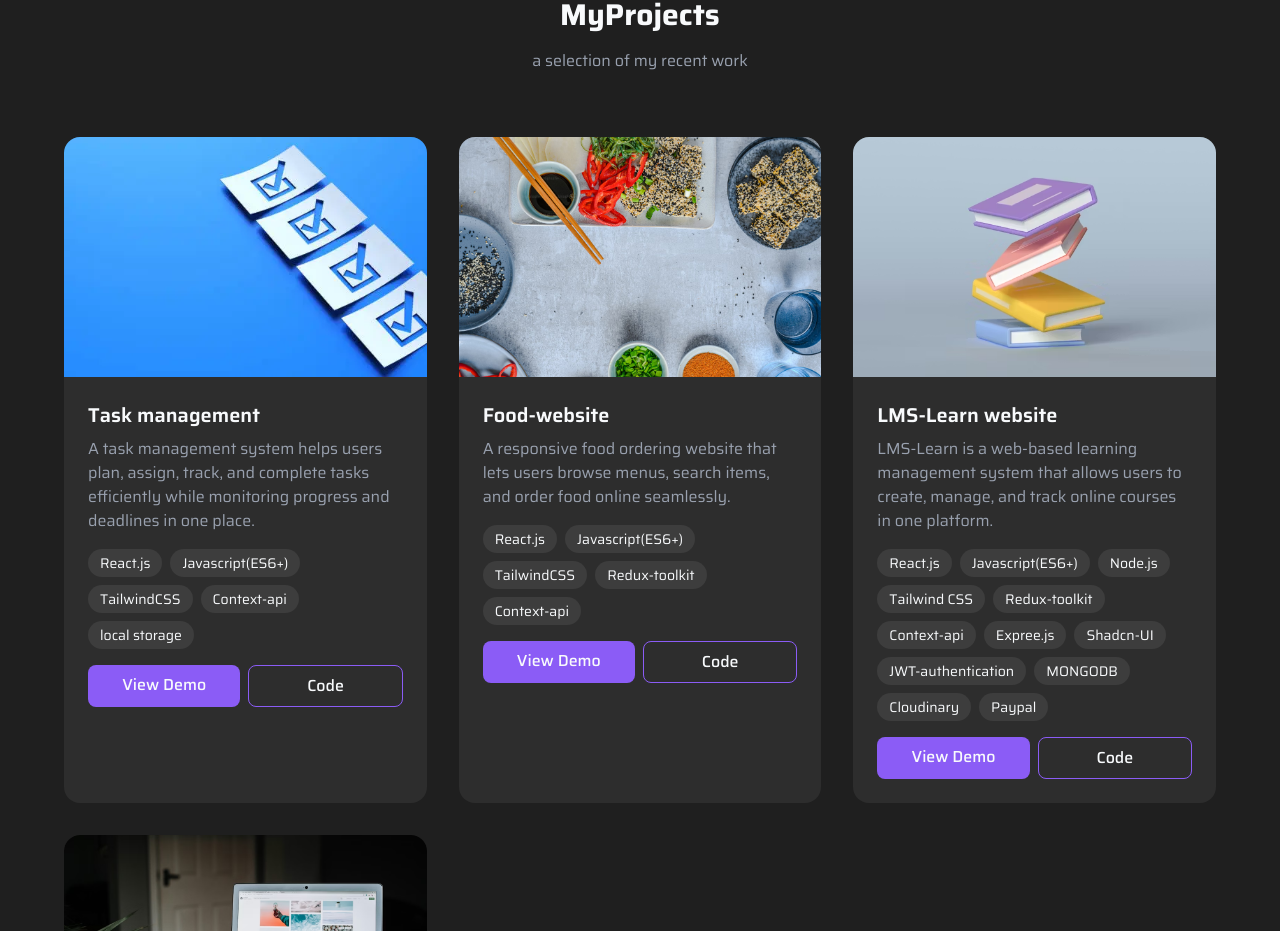
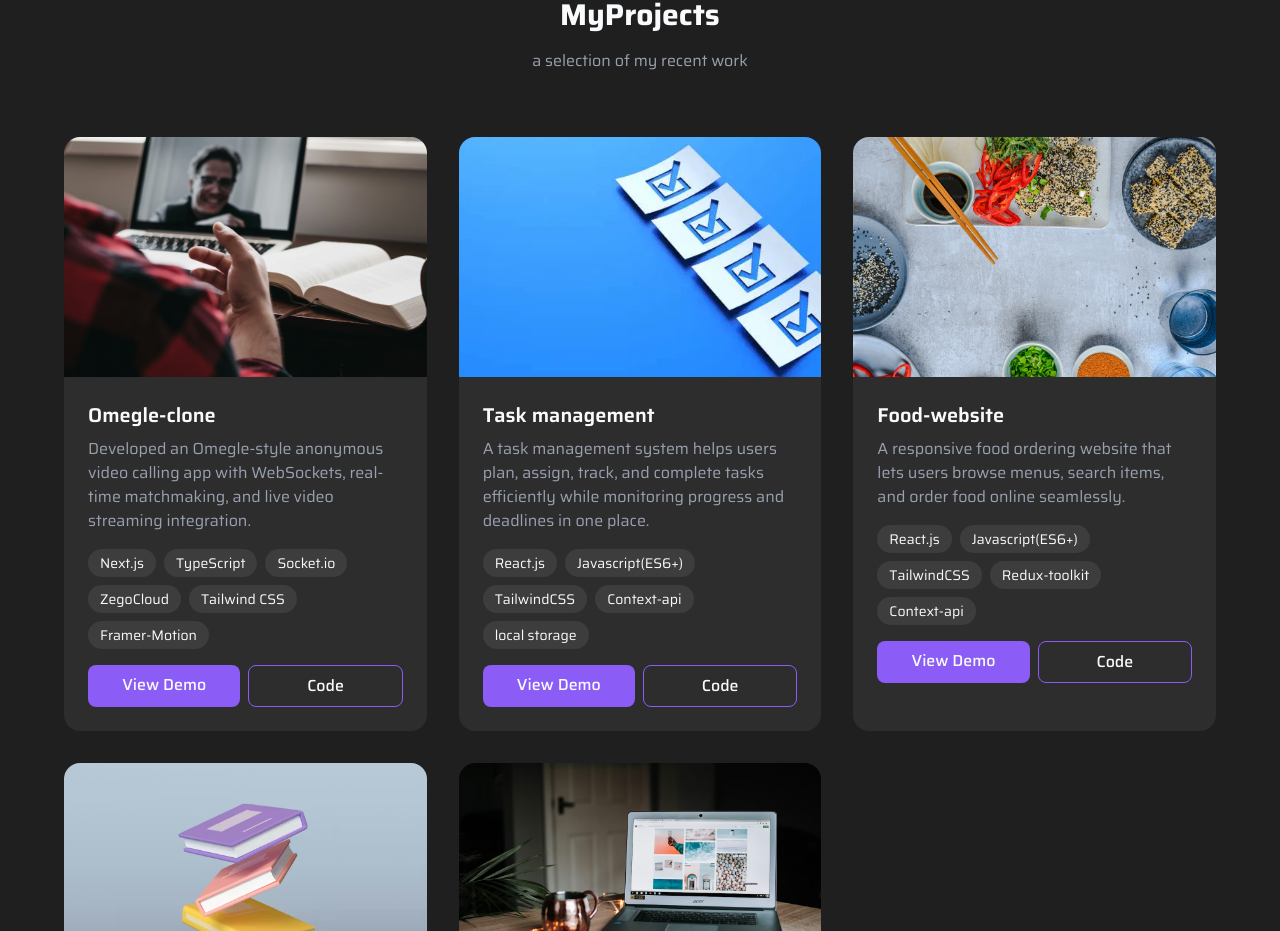
Before and after one commit to Aarzoomohd/Portfolio, a React (Vite) app: page / in a window 1280 px wide. Shown: the part 2803-3734 px from the top of the page. Built offline with nearby package versions, Linux system fonts and the light colour scheme.

Commit message:
add omegle-clone project

```diff
--- a/src/assets/assets.js
+++ b/src/assets/assets.js
@@ -5,7 +5,7 @@ import projectImg1 from '../assets/food.avif';
 import projectImg2 from '../assets/lms.avif';
 import projectImg4 from '../assets/portfolio.avif';
 import projectImg5 from '../assets/task.webp';
-import projectImg6 from '../assets/project6.avif';
+import projectImg6 from '../assets/omgclone.avif';
 
 
 export const assets = {
@@ -41,7 +41,7 @@ export const skills = [
     title: 'Frontend Development',
     icon: FaReact,
     description: 'Building responsive and interactive user interfaces with modern frameworks.',
-    tags: ['React']
+    tags: ['React.js','Next.js']
   },
   {
     title: 'Backend Development',
@@ -66,6 +66,15 @@ export const skills = [
 
 
 export const projects = [
+   {
+    title: "Omegle-clone",
+    description: "Developed an Omegle-style anonymous video calling app with WebSockets, real-time matchmaking, and live video streaming integration.",
+    image: projectImg6,
+    tech: ["Next.js","TypeScript", "Socket.io" , "ZegoCloud","Tailwind CSS","Framer-Motion"],
+    icons: [FaReact, FaNodeJs, FaDatabase , FaStripe],
+    demo: "https://incognito-seven-omega.vercel.app/",
+    code: "https://github.com/Aarzoomohd/omegle-clone",
+  },
    {
     title: "Task management",
     description: "A task management system helps users plan, assign, track, and complete tasks efficiently while monitoring progress and deadlines in one place.",
```
Also changed, not shown: src/assets/omgclone.avif (added).
